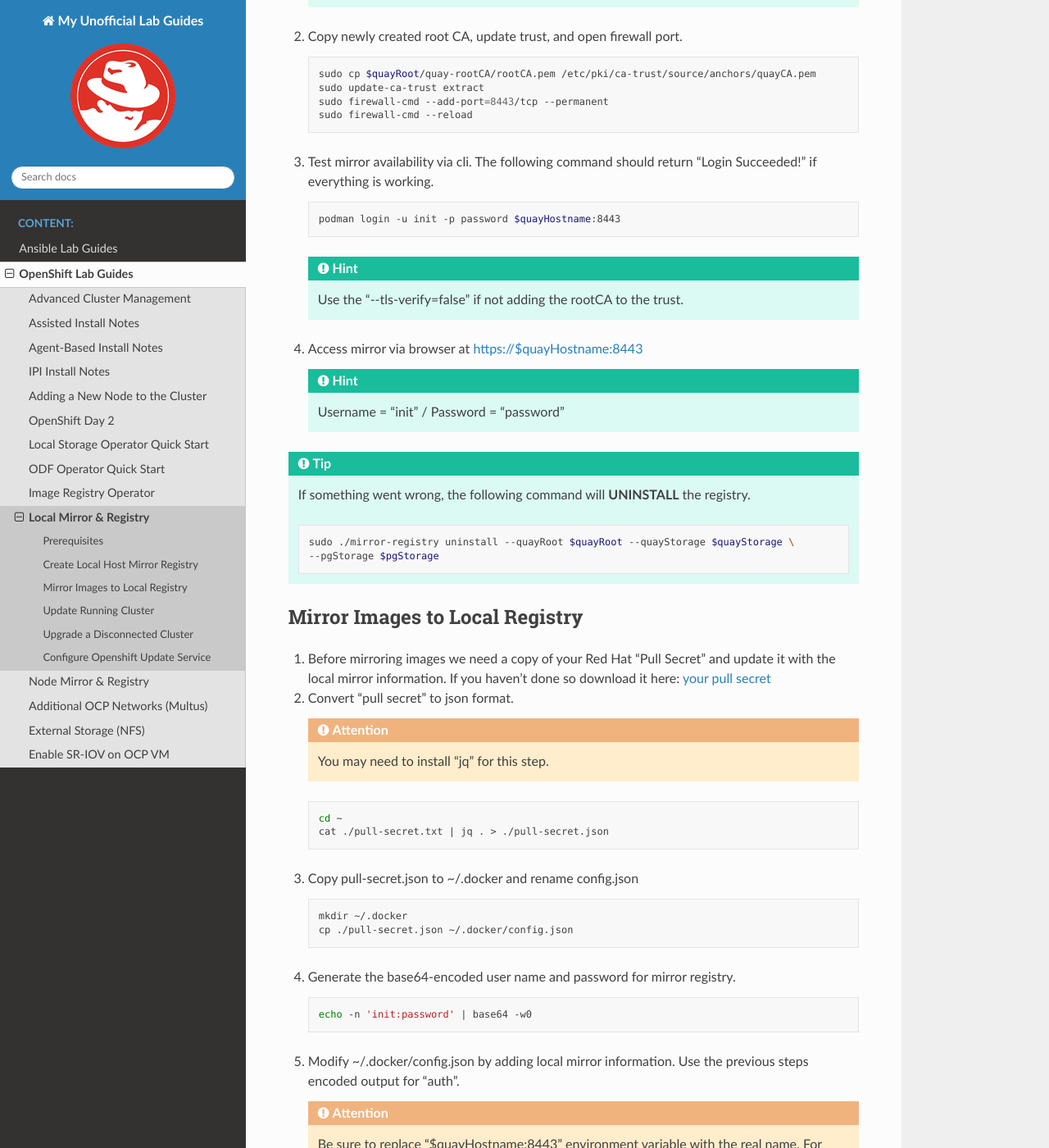
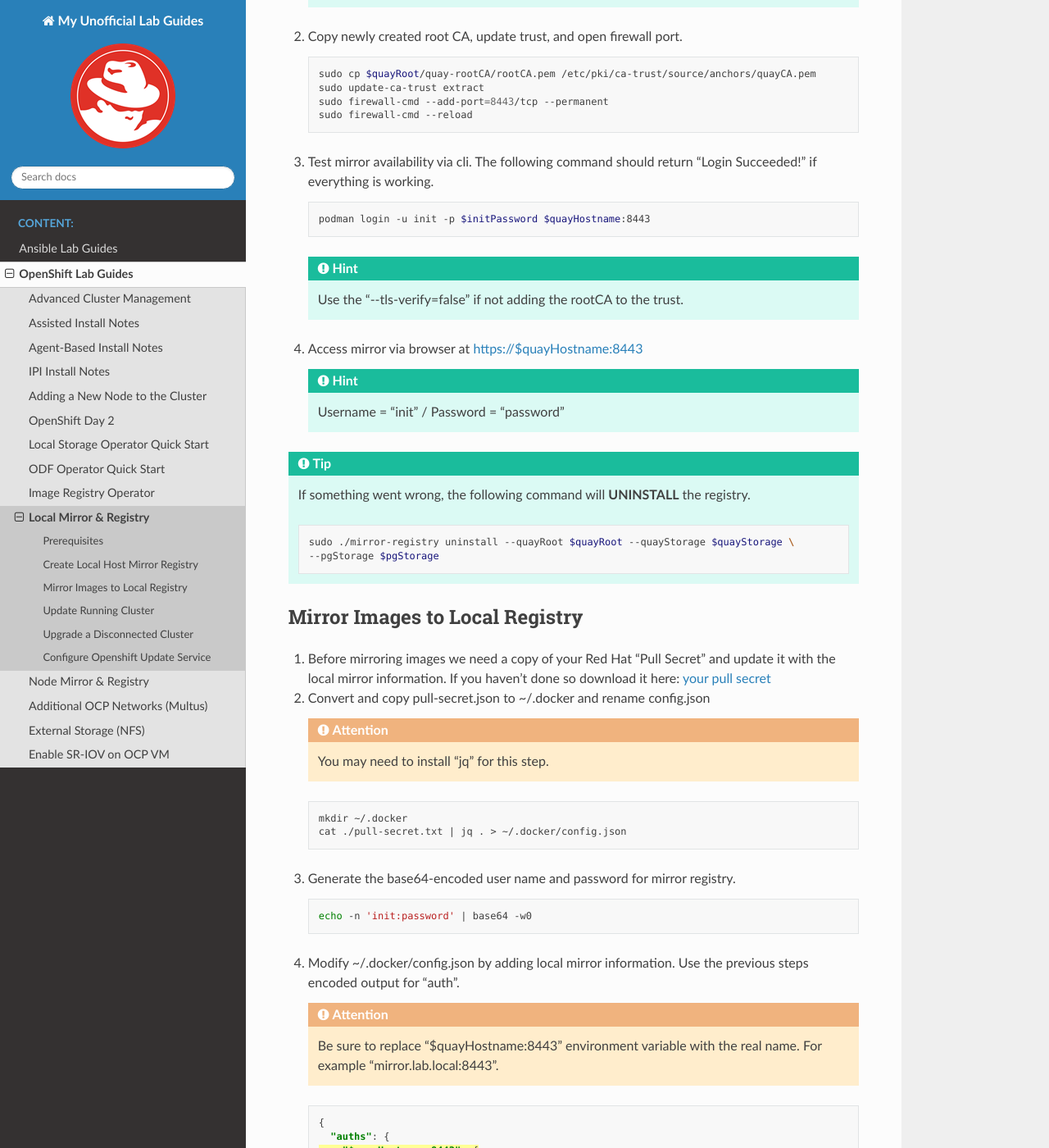
Before and after one commit to vtog/labGuides, a Sphinx documentation site: the page built from source/ocp/local-mirror-registry.rst, in a window 1280 px wide and 1400 px high, scrolled down 2075 px. Shown: the whole window at 82% size. Built offline with Sphinx 7.4.7 and the Read the Docs theme 2.0.0, drawn with Linux system fonts in a browser that asks for light colours; pages that are not in the unit, such as notebooks, are missing from menus.

Commit message:
little command clean up

```diff
--- a/source/ocp/local-mirror-registry.rst
+++ b/source/ocp/local-mirror-registry.rst
@@ -100,7 +100,7 @@
 
    .. code-block:: bash
 
-       podman login -u init -p password $quayHostname:8443
+       podman login -u init -p $initPassword $quayHostname:8443
 
    .. hint:: Use the "\-\-tls-verify=false" if not adding the rootCA to the trust.
 
@@ -123,21 +123,14 @@
    it with the local mirror information. If you haven't done so download it here:
    `your pull secret <https://console.redhat.com/openshift/install/pull-secret>`_
 
-#. Convert "pull secret" to json format.
+#. Convert and copy pull-secret.json to ~/.docker and rename config.json
 
    .. attention:: You may need to install "jq" for this step.
 
    .. code-block:: bash
 
-      cd ~
-      cat ./pull-secret.txt | jq . > ./pull-secret.json
-
-#. Copy pull-secret.json to ~/.docker and rename config.json
-
-   .. code-block:: bash
-
       mkdir ~/.docker
-      cp ./pull-secret.json ~/.docker/config.json
+      cat ./pull-secret.txt | jq . > ~/.docker/config.json
 
 #. Generate the base64-encoded user name and password for mirror registry.
 
```
